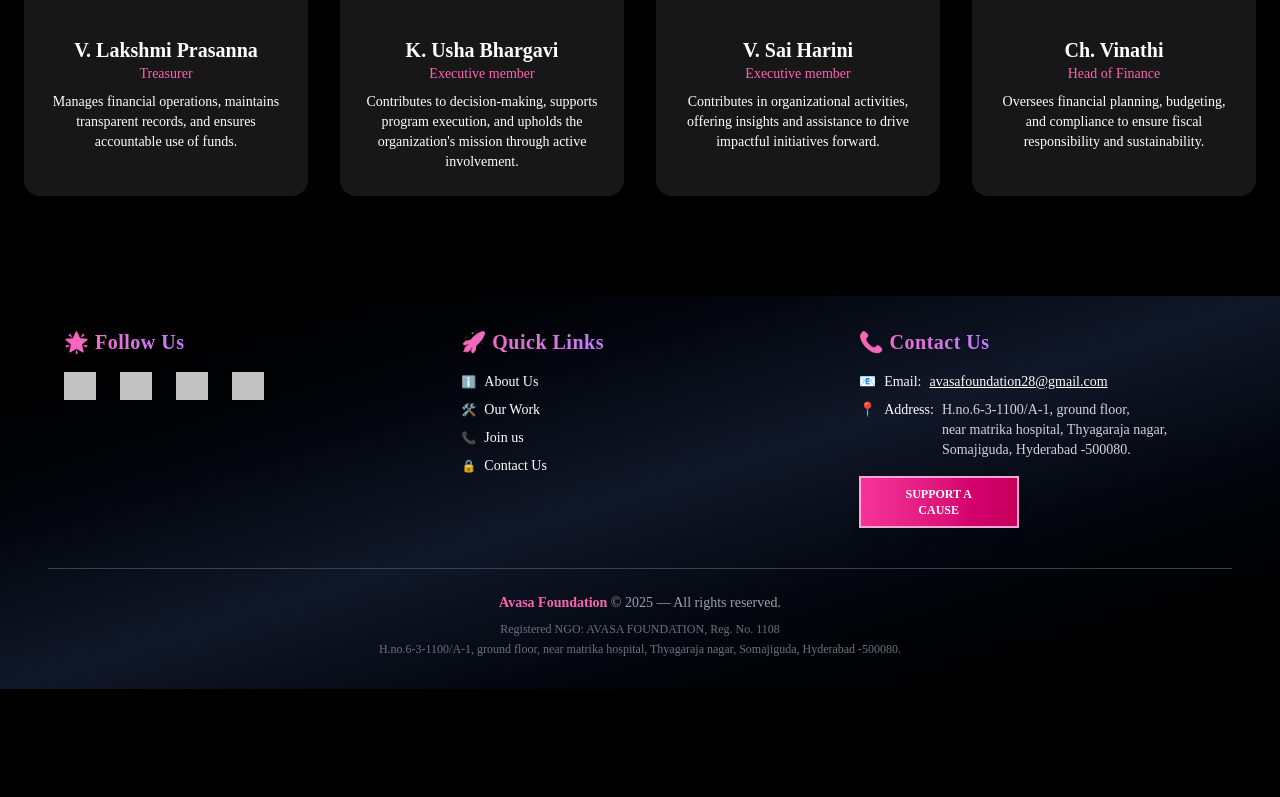
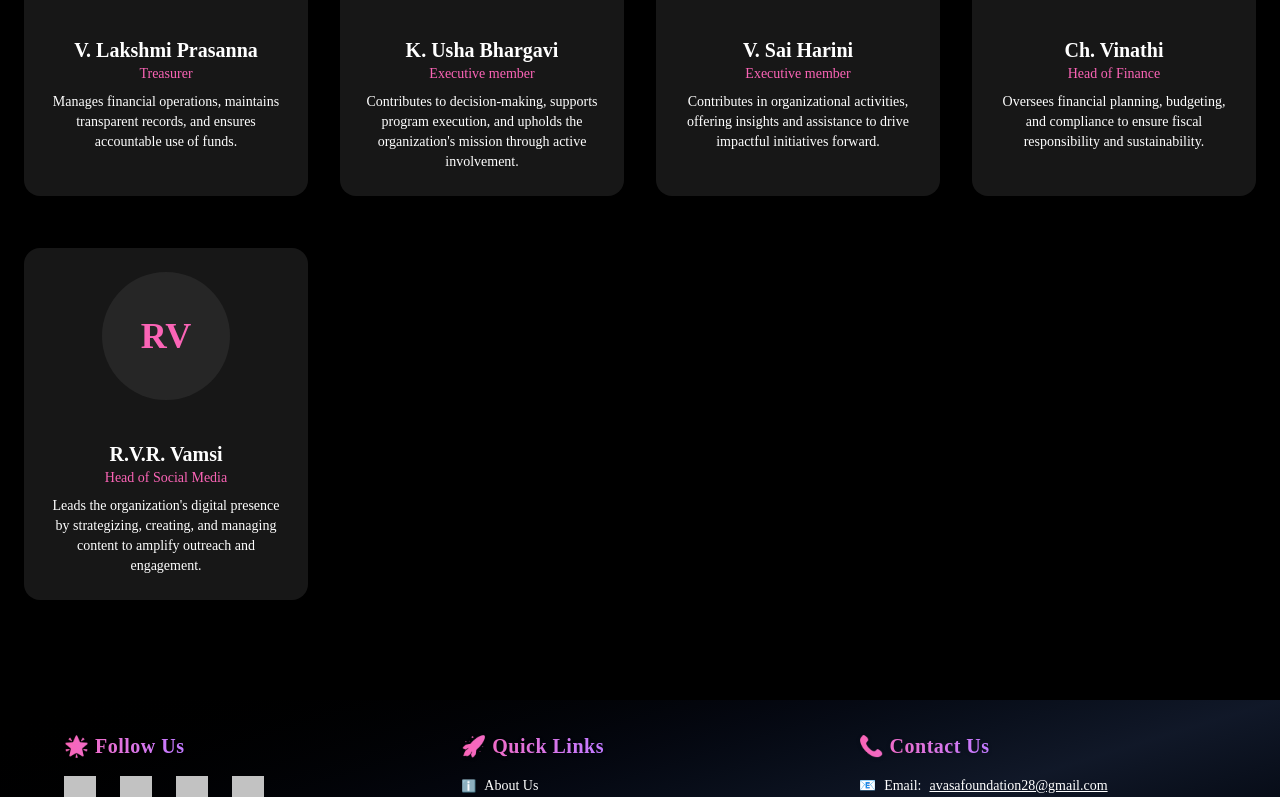
Before and after one commit to vamsiram10/ngo-A, a Next.js app: page /aboutus in a window 1280 px wide. Shown: the part 2000-2797 px from the top of the page. Before the commit the page ends 2689 px from the top, so only its background shows below. Built offline with nearby package versions, Linux system fonts and the light colour scheme; grey boxes are pictures that could not be loaded.

Commit message:
added photos

```diff
--- a/src/components/section/aboutussection/AboutUsContent.jsx
+++ b/src/components/section/aboutussection/AboutUsContent.jsx
@@ -65,12 +65,12 @@ export default function AboutUsContent() {
       desc: "Oversees financial planning, budgeting, and compliance to ensure fiscal responsibility and sustainability.",
       img: "/meet/vinathi.jpg",
     },
-    // {
-    //   name: "R.V.R. Vamsi",
-    //   role: "Head of Social Media",
-    //   desc: "Leads the organization's digital presence by strategizing, creating, and managing content to amplify outreach and engagement.",
-    //   img: "",
-    // },
+    {
+      name: "R.V.R. Vamsi",
+      role: "Head of Social Media",
+      desc: "Leads the organization's digital presence by strategizing, creating, and managing content to amplify outreach and engagement.",
+      // img: "",
+    },
   ];
 
   return (
```
